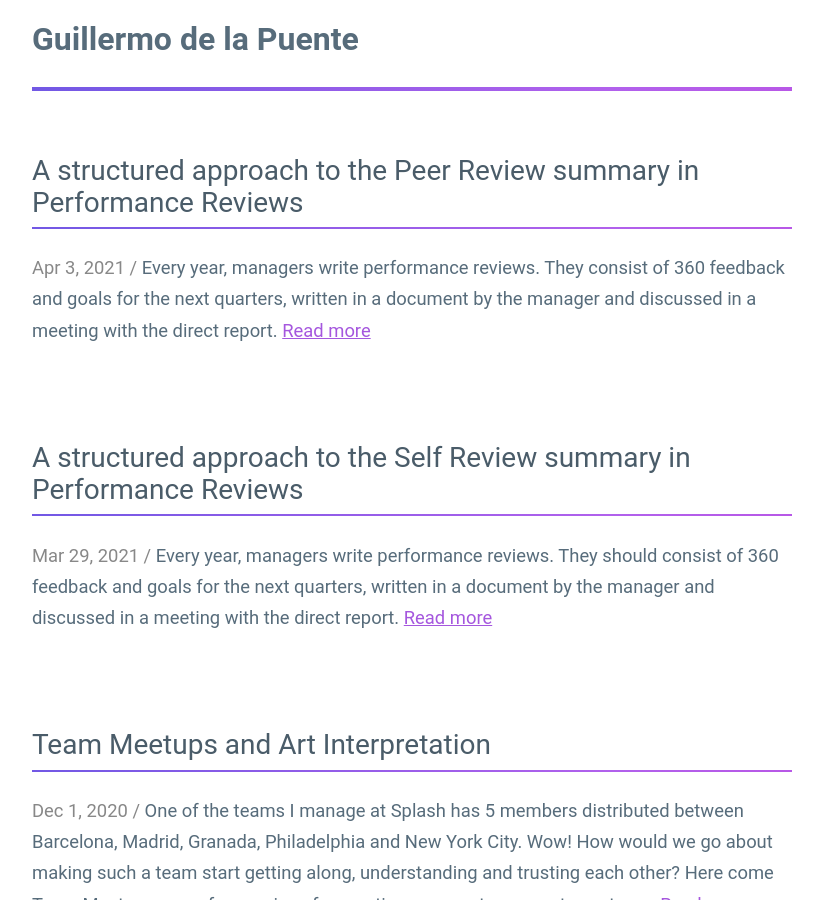
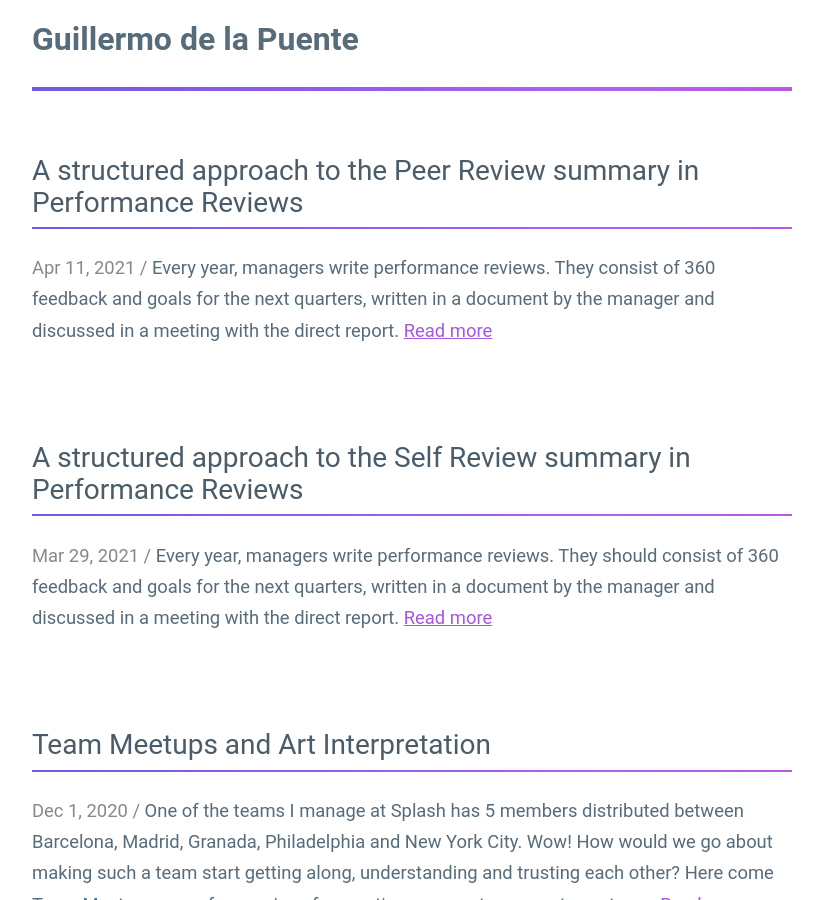
Before and after one commit to guillermodlpa/site, a Jekyll site: the page built from blog.html, in a window 1280 px wide and 900 px high. Shown: the whole window, without its empty margins (228-1051 px from the left). Built offline with Jekyll 4.4.1, drawn with Linux system fonts in a browser that asks for light colours.

Commit message:
Updated Structured Approach Peer Review Summary In Performance Reviews and 1 other file

```diff
--- a/_posts/2021-04-03-structured-approach-peer-review-summary-in-performance-reviews.markdown
+++ b/_posts/2021-04-11-structured-approach-peer-review-summary-in-performance-reviews.markdown
@@ -1,6 +1,6 @@
 ---
 title: A structured approach to the Peer Review summary in Performance Reviews
-date: 2021-04-03 06:25:00 Z
+date: 2021-04-11 08:00:00 Z
 ---
 
 Every year, managers write performance reviews. They consist of 360 feedback and goals for the next quarters, written in a document by the manager and discussed in a meeting with the direct report.
```
